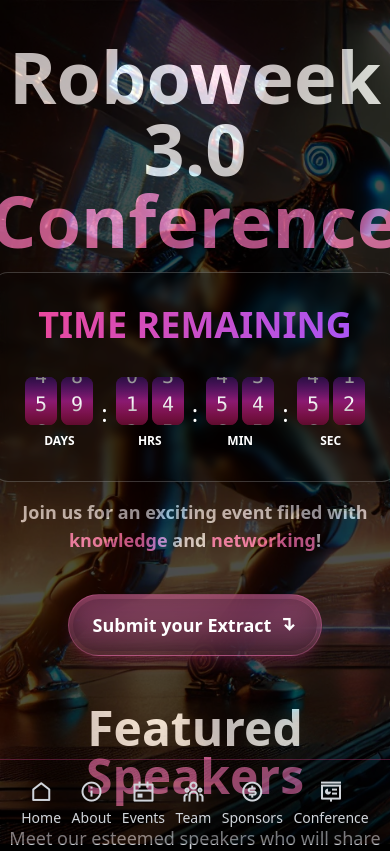
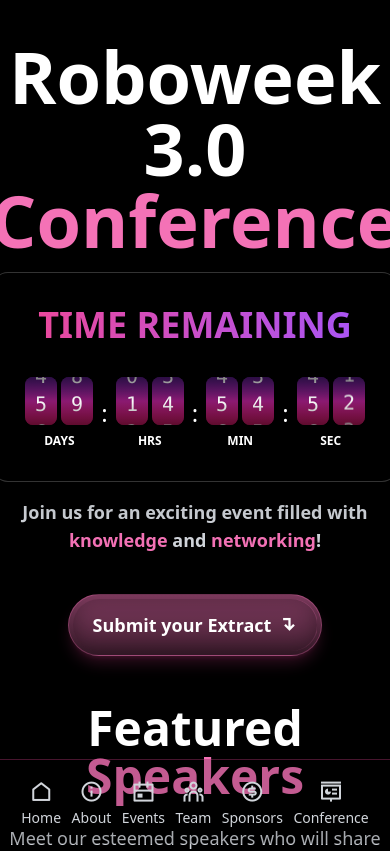
Before and after one commit to rishabh-087/Roboweek-3.0---Frontend, a React (Vite) app: page /conference in a window 390 px wide. Shown: the top 851 px of the page. Built offline with nearby package versions, Linux system fonts and the light colour scheme.

Commit message:
uppdate the timer animation

```diff
--- a/src/components/Timer.jsx
+++ b/src/components/Timer.jsx
@@ -68,12 +68,12 @@ const DigitWheel = ({ value, label }) => (
                         {/* <p className='text-white'>{ digit }</p> */}
                     <div className="absolute inset-0 flex justify-center ">
                         <div
-                            className="flex flex-col transition-all duration-300 ease-in-out will-change-transform translate-y-4 "
+                            className="flex flex-col  translate-y-4 "
                         >
                             {[0,1,2,3,4,5,6,7,8,9].map((num) => (
                                 <div
                                     key={num}
-                                    className="h-12 md:h-16 w-8 md:w-12 flex items-center justify-center text-xl md:text-4xl font-mono text-white"
+                                    className="h-12 md:h-16 w-8 md:w-12 flex items-center justify-center text-xl md:text-4xl font-mono text-white transition-all duration-300 ease-in-out will-change-transform"
                             style={{ transform: `translateY(-${parseInt((digit+1)*10)}%)` }}
 
                                 >
--- a/src/index.css
+++ b/src/index.css
@@ -22,10 +22,10 @@
   background-image: url('./assets/background1.webp');
   background-repeat: no-repeat;
 } */
-
+/*
 #backGround{
   background-image: url('./assets/background3.webp');
   background-size: cover;
     opacity: 0.3;
 
-}
+} */
```
